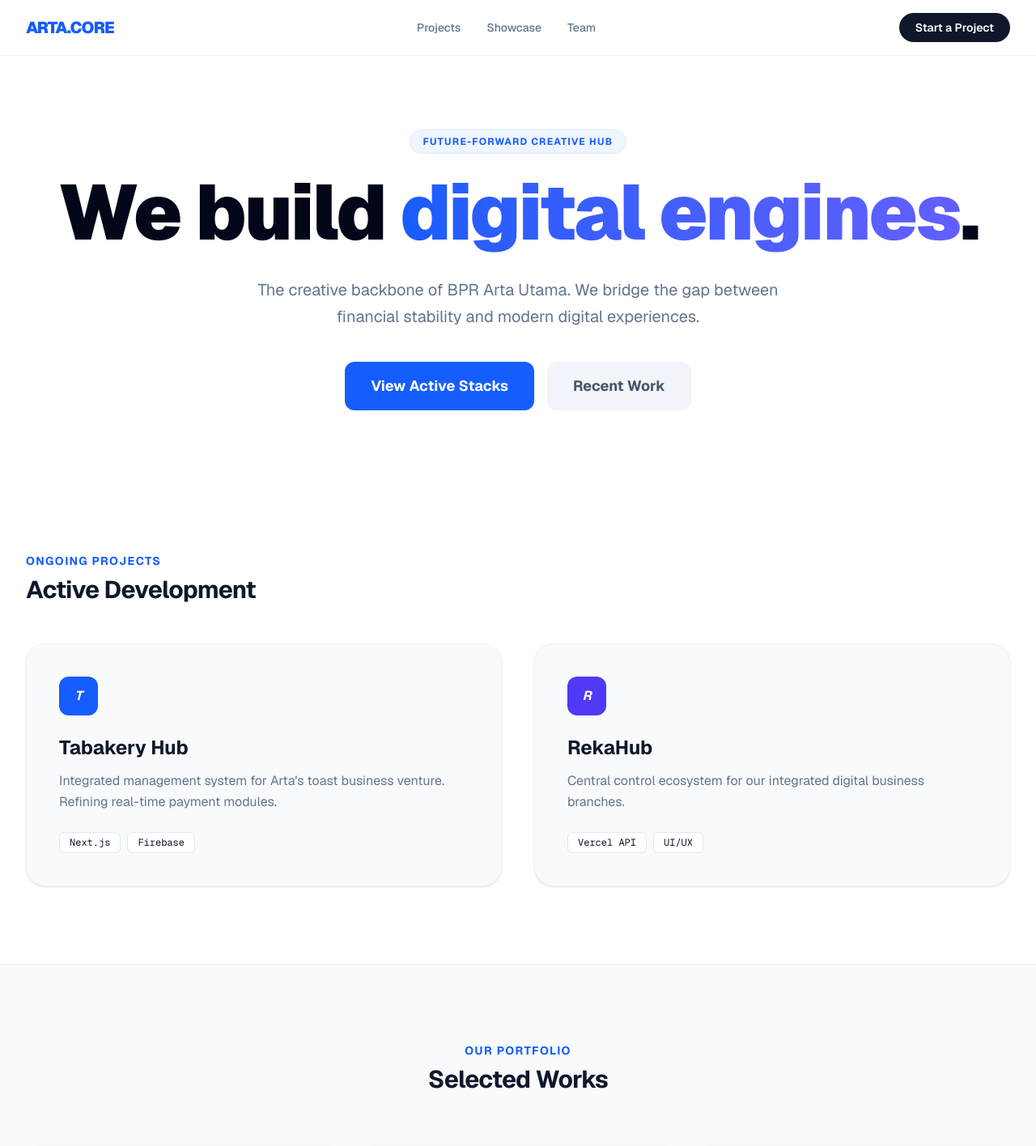
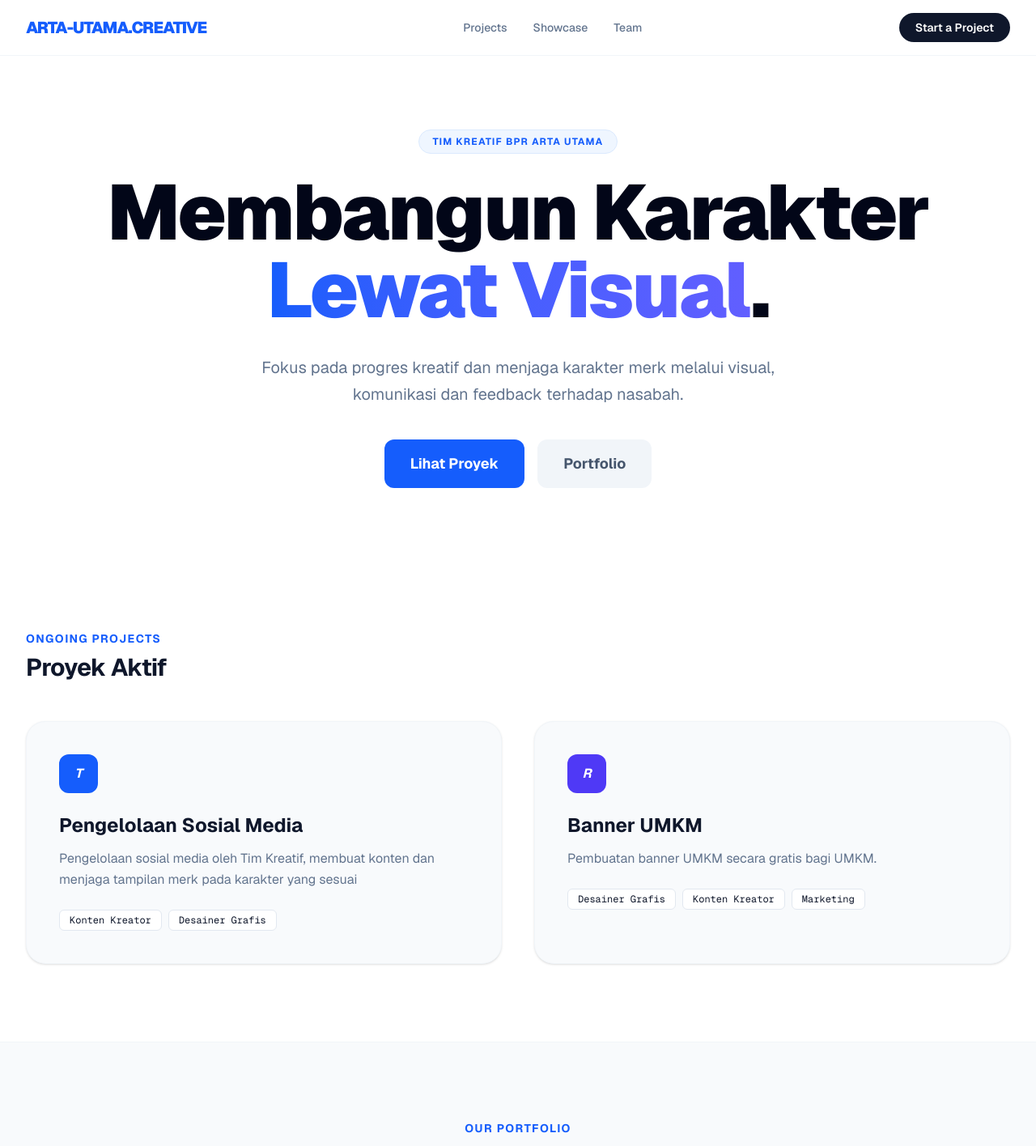
Before and after one commit to AnggaZay/arta-notification, a Next.js app: page / in a window 1280 px wide. Shown: the top 1416 px of the page at 81% size. Built offline with nearby package versions, Linux system fonts and the light colour scheme.

Commit message:
Revisi UI

```diff
--- a/app/page.tsx
+++ b/app/page.tsx
@@ -26,7 +26,7 @@ export default function ArtaCreative() {
     <div className="bg-white text-slate-900 min-h-screen font-sans selection:bg-blue-100">
       {/* --- NAVBAR --- */}
       <nav className="fixed top-0 w-full bg-white/80 backdrop-blur-md border-b border-slate-100 z-50 px-8 py-4 flex justify-between items-center">
-        <div className="font-black text-xl tracking-tighter text-blue-600">ARTA.CORE</div>
+        <div className="font-black text-xl tracking-tighter text-blue-600">ARTA-UTAMA.CREATIVE</div>
         <div className="hidden md:flex gap-8 text-sm font-medium text-slate-500">
           <a href="#projek" className="hover:text-blue-600 transition-colors">Projects</a>
           <a href="#portfolio" className="hover:text-blue-600 transition-colors">Showcase</a>
@@ -38,17 +38,17 @@ export default function ArtaCreative() {
       {/* --- HERO SECTION --- */}
       <section className="pt-40 pb-20 px-6 text-center">
         <div className="inline-block px-4 py-1.5 mb-6 text-xs font-bold tracking-widest uppercase bg-blue-50 text-blue-600 rounded-full border border-blue-100">
-          Future-Forward Creative Hub
+          Tim Kreatif BPR Arta Utama
         </div>
         <h1 className="text-6xl md:text-8xl font-black mb-8 tracking-tight text-slate-950">
-          We build <span className="text-transparent bg-clip-text bg-gradient-to-r from-blue-600 to-indigo-500">digital engines</span>.
+          Membangun Karakter <span className="text-transparent bg-clip-text bg-gradient-to-r from-blue-600 to-indigo-500">Lewat Visual</span>.
         </h1>
         <p className="text-lg md:text-xl text-slate-500 max-w-2xl mx-auto mb-10 leading-relaxed">
-          The creative backbone of BPR Arta Utama. We bridge the gap between financial stability and modern digital experiences.
+          Fokus pada progres kreatif dan menjaga karakter merk melalui visual, komunikasi dan feedback terhadap nasabah.
         </p>
         <div className="flex flex-col md:flex-row justify-center gap-4">
-          <a href="#projek" className="bg-blue-600 text-white px-8 py-4 rounded-xl font-bold text-lg hover:shadow-2xl hover:shadow-blue-200 transition-all">View Active Stacks</a>
-          <a href="#portfolio" className="bg-slate-100 text-slate-600 px-8 py-4 rounded-xl font-bold text-lg hover:bg-slate-200 transition-all">Recent Work</a>
+          <a href="#projek" className="bg-blue-600 text-white px-8 py-4 rounded-xl font-bold text-lg hover:shadow-2xl hover:shadow-blue-200 transition-all">Lihat Proyek</a>
+          <a href="#portfolio" className="bg-slate-100 text-slate-600 px-8 py-4 rounded-xl font-bold text-lg hover:bg-slate-200 transition-all">Portfolio</a>
         </div>
       </section>
 
@@ -57,26 +57,27 @@ export default function ArtaCreative() {
         <div className="flex justify-between items-end mb-12">
           <div>
             <h2 className="text-sm font-bold text-blue-600 uppercase tracking-widest mb-2">Ongoing Projects</h2>
-            <p className="text-3xl font-bold tracking-tight">Active Development</p>
+            <p className="text-3xl font-bold tracking-tight">Proyek Aktif</p>
           </div>
         </div>
         <div className="grid md:grid-cols-2 gap-10">
           <div className="group p-10 rounded-3xl bg-slate-50 border border-slate-100 hover:border-blue-200 hover:bg-white transition-all shadow-sm">
             <div className="w-12 h-12 bg-blue-600 rounded-xl mb-6 flex items-center justify-center text-white font-bold italic">T</div>
-            <h3 className="text-2xl font-bold mb-3 group-hover:text-blue-600 transition-colors">Tabakery Hub</h3>
-            <p className="text-slate-500 leading-relaxed mb-6">Integrated management system for Arta's toast business venture. Refining real-time payment modules.</p>
+            <h3 className="text-2xl font-bold mb-3 group-hover:text-blue-600 transition-colors">Pengelolaan Sosial Media</h3>
+            <p className="text-slate-500 leading-relaxed mb-6">Pengelolaan sosial media oleh Tim Kreatif, membuat konten dan menjaga tampilan merk pada karakter yang sesuai</p>
             <div className="flex gap-2">
-              <span className="px-3 py-1 bg-white border border-slate-200 rounded-md text-xs font-mono">Next.js</span>
-              <span className="px-3 py-1 bg-white border border-slate-200 rounded-md text-xs font-mono">Firebase</span>
+              <span className="px-3 py-1 bg-white border border-slate-200 rounded-md text-xs font-mono">Konten Kreator</span>
+              <span className="px-3 py-1 bg-white border border-slate-200 rounded-md text-xs font-mono">Desainer Grafis</span>
             </div>
           </div>
           <div className="group p-10 rounded-3xl bg-slate-50 border border-slate-100 hover:border-indigo-200 hover:bg-white transition-all shadow-sm">
             <div className="w-12 h-12 bg-indigo-600 rounded-xl mb-6 flex items-center justify-center text-white font-bold italic">R</div>
-            <h3 className="text-2xl font-bold mb-3 group-hover:text-indigo-600 transition-colors">RekaHub</h3>
-            <p className="text-slate-500 leading-relaxed mb-6">Central control ecosystem for our integrated digital business branches.</p>
+            <h3 className="text-2xl font-bold mb-3 group-hover:text-indigo-600 transition-colors">Banner UMKM</h3>
+            <p className="text-slate-500 leading-relaxed mb-6">Pembuatan banner UMKM secara gratis bagi UMKM.</p>
             <div className="flex gap-2">
-              <span className="px-3 py-1 bg-white border border-slate-200 rounded-md text-xs font-mono">Vercel API</span>
-              <span className="px-3 py-1 bg-white border border-slate-200 rounded-md text-xs font-mono">UI/UX</span>
+              <span className="px-3 py-1 bg-white border border-slate-200 rounded-md text-xs font-mono">Desainer Grafis</span>
+              <span className="px-3 py-1 bg-white border border-slate-200 rounded-md text-xs font-mono">Konten Kreator</span>
+              <span className="px-3 py-1 bg-white border border-slate-200 rounded-md text-xs font-mono">Marketing</span>
             </div>
           </div>
         </div>
@@ -103,9 +104,9 @@ export default function ArtaCreative() {
 
       {/* --- ABOUT US --- */}
       <section id="about" className="py-24 px-8 max-w-4xl mx-auto text-center">
-        <h2 className="text-4xl font-black mb-8 tracking-tight">Two Minds. One Core.</h2>
+        <h2 className="text-4xl font-black mb-8 tracking-tight">Beraksi , Berkreasi</h2>
         <p className="text-xl text-slate-500 leading-relaxed mb-12">
-          Operating as the creative heart of BPR Arta Utama, we’re a lean two-person power unit. We handle everything from high-conversion visual content to complex backend architecture. No fluff, just results.
+          Sesuatu yang besar akan timbul melalui hal hal kecil yang terus menerus dieksekusi, karena konsistensi akan menimbulkan hasil yang stabil.
         </p>
         <div className="flex justify-center gap-12">
           <div><p className="text-4xl font-black text-slate-900">2</p><p className="text-slate-400 font-bold text-xs uppercase tracking-widest">Founding Creators</p></div>
@@ -136,7 +137,7 @@ export default function ArtaCreative() {
 
       {/* --- FOOTER --- */}
       <footer className="py-12 border-t border-slate-100 text-center text-slate-400 text-xs font-bold tracking-widest uppercase">
-        © 2026 ARTA CREATIVE • BUILT ON VERCEL STACK
+        © 2026 ARTA CREATIVE • BPR Arta Utama
       </footer>
     </div>
   );
```
